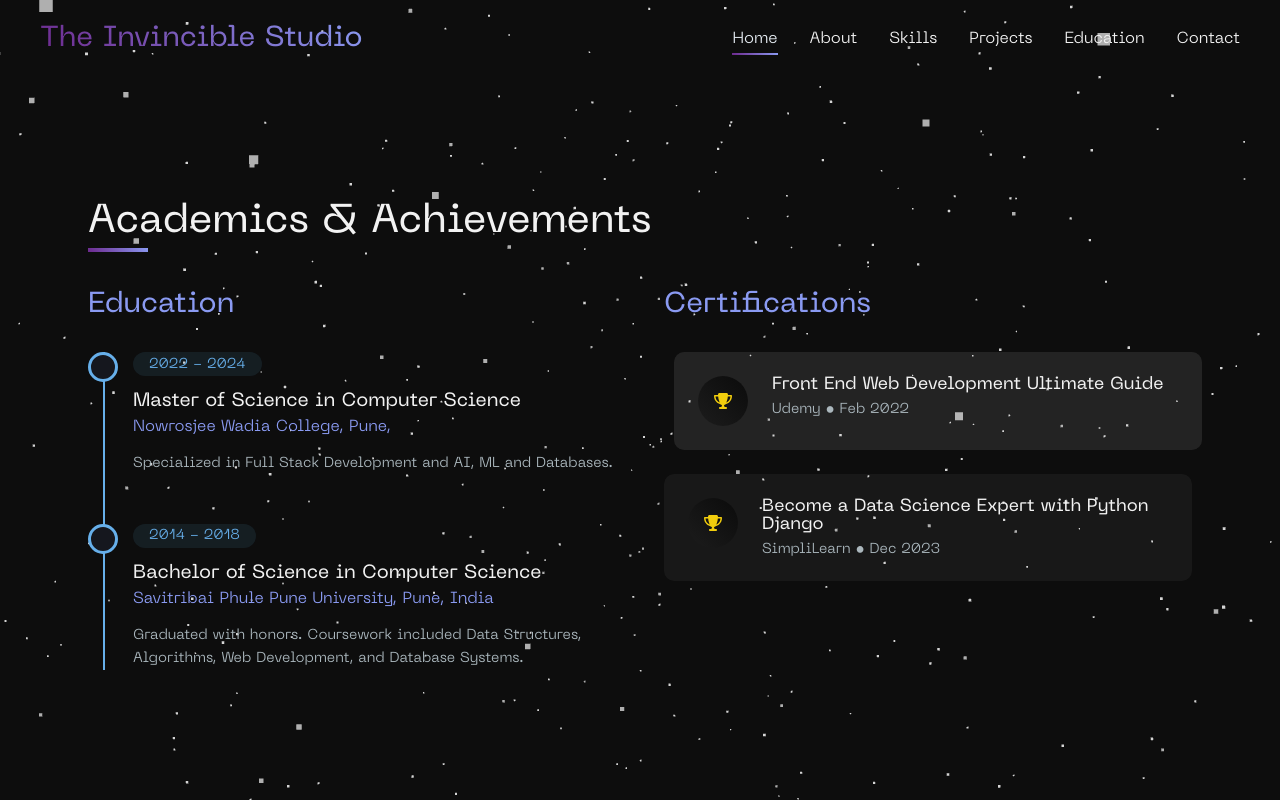
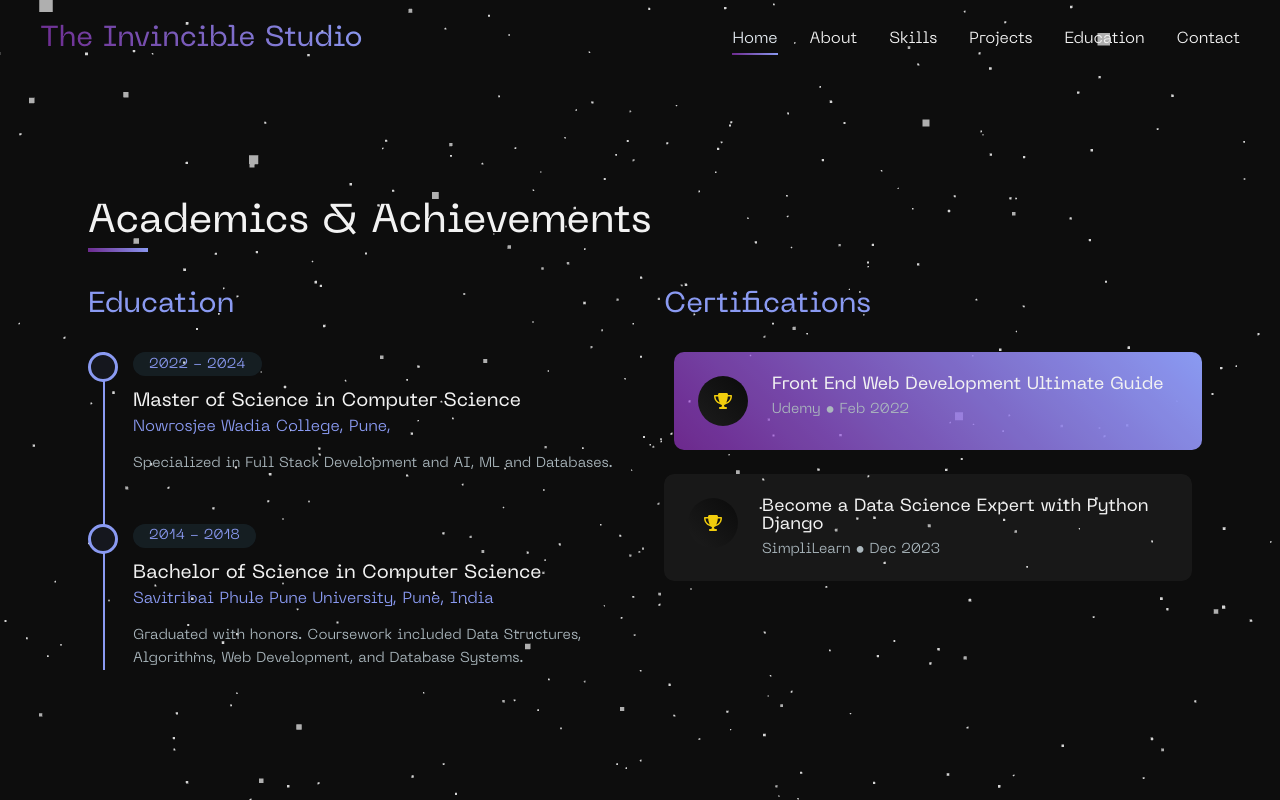
Before and after one commit to ajinkyagajarmal/Ajinkya-s-Portfolio, a React (Create React App) app: page / in a window 1280 px wide. In both pictures the pointer is over the element 928 px from the left and 4462 px from the top of the page. Shown: the part 4062-4862 px from the top of the page. Built offline with nearby package versions, Linux system fonts and the light colour scheme; the HTML template or start-up script is replaced by a standard one.

Commit message:
color changes

```diff
--- a/src/App.css
+++ b/src/App.css
@@ -632,7 +632,7 @@
   left: 15px;
   height: 100%;
   width: 2px;
-  background: #64b5f6;
+  background: #8c9eff;
 }
 
 .timeline-item {
@@ -649,7 +649,7 @@
   height: 30px;
   border-radius: 50%;
   background: #0a0c13;
-  border: 3px solid #64b5f6;
+  border: 3px solid #8c9eff;
   z-index: 1;
 }
 
@@ -657,7 +657,7 @@
   display: inline-block;
   padding: 0.3rem 1rem;
   background: rgba(100, 181, 246, 0.1);
-  color: #64b5f6;
+  color: #8c9eff;
   border-radius: 15px;
   font-size: 0.9rem;
   margin-bottom: 1rem;
@@ -696,7 +696,7 @@
 }
 
 .certification-item:hover {
-  background: rgba(255, 255, 255, 0.1);
+  background:linear-gradient(45deg, #a931e1a2, #8c9eff);
   transform: translateX(10px);
 }
 
@@ -899,7 +899,7 @@
 }
 
 .footer-links a:hover {
-  color: #64b5f6;
+  color: #a931e1a2;
 }
 
 .footer-social {
@@ -914,7 +914,7 @@
 }
 
 .social-icon:hover {
-  color: #64b5f6;
+  color: #a931e1a2;
 }
 
 .footer-bottom {
```
